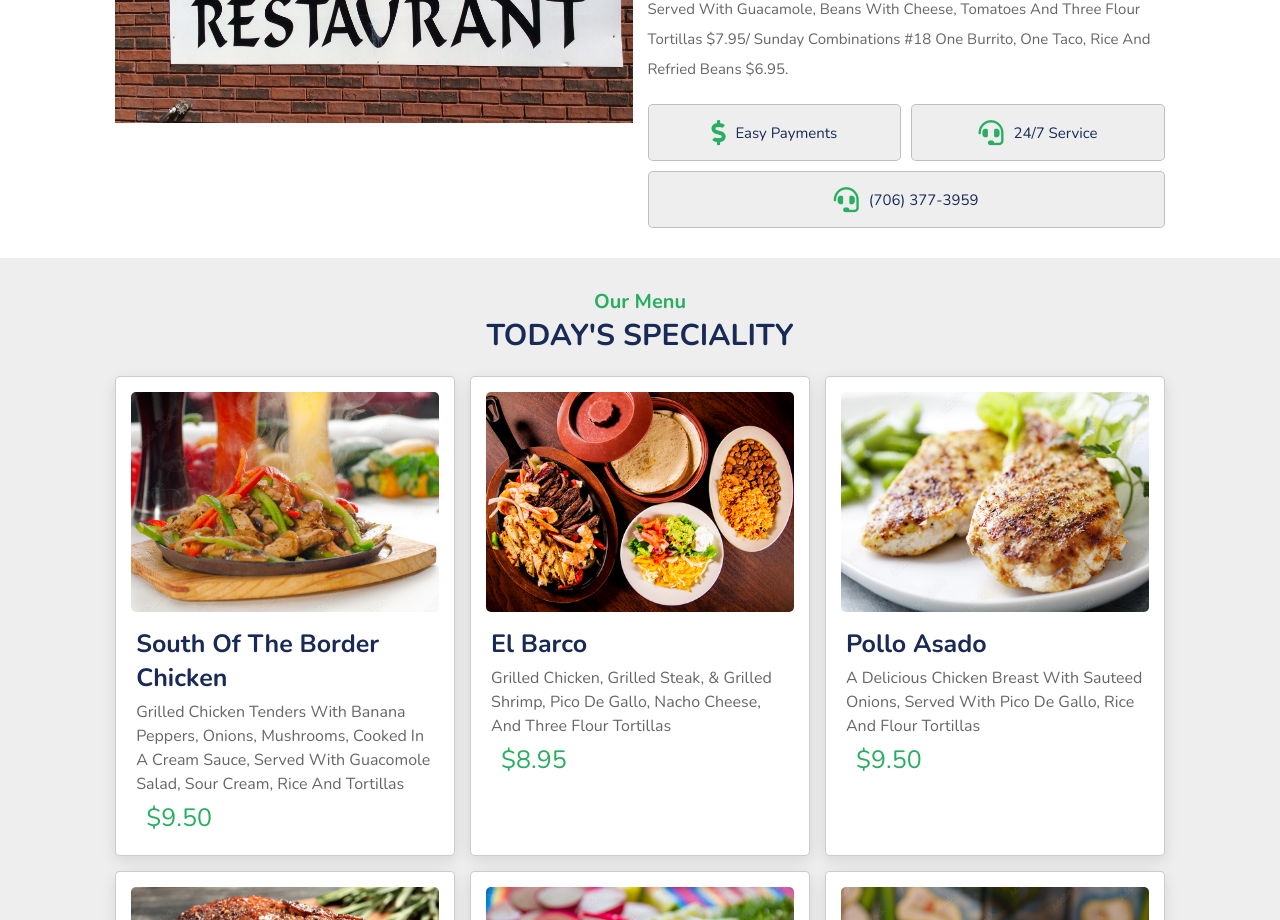
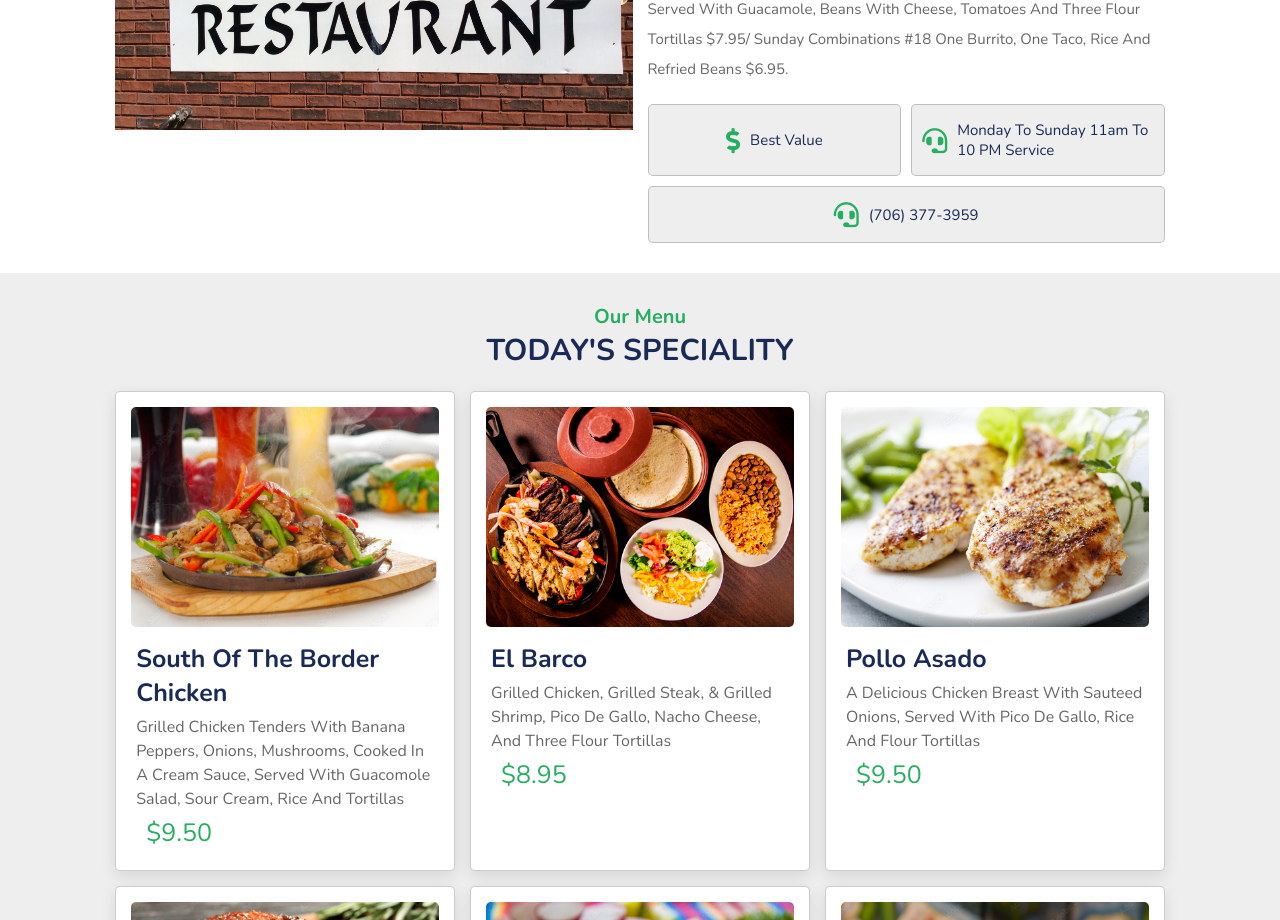
Before and after one commit to PeteSalcedo/LaCaba-aHartwell, a website: page Public/index.html in a window 1280 px wide. Shown: the part 1040-1960 px from the top of the page. Drawn offline with nearby package versions, Linux system fonts and the light colour scheme.

Commit message:
removing unnecessary lines of code

```diff
--- a/Public/index.html
+++ b/Public/index.html
@@ -10,8 +10,6 @@
 
     <link rel="stylesheet" href="https://cdnjs.cloudflare.com/ajax/libs/font-awesome/5.15.3/css/all.min.css">
     <link rel="stylesheet" href="CSS/style.css">
-
-
 
 </head>
 <body>
@@ -98,11 +96,11 @@
                 <div class="icons-container">
                     <div class="icons">
                         <i class="fas fa-dollar-sign"></i>
-                        <span>easy payments</span>
+                        <span>Best Value</span>
                     </div>
                     <div class="icons">
                         <i class="fas fa-headset"></i>
-                        <span>24/7 service</span>
+                        <span>Monday to Sunday 11am to 10 PM service</span>
                     </div>
                     <div class="icons">
                         <i class="fas fa-headset"></i>
```
Also changed, not shown: Public/CSS/style.css (+0 -40 lines), Public/images/Lacabana.jpg (added), Public/images/home-img-1.png (deleted), Public/images/home-img-2.png (deleted), Public/images/home-img-3.png (deleted).
